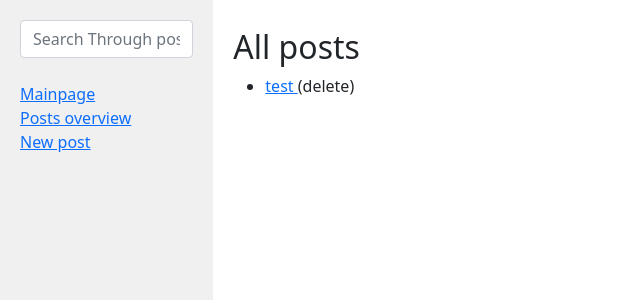
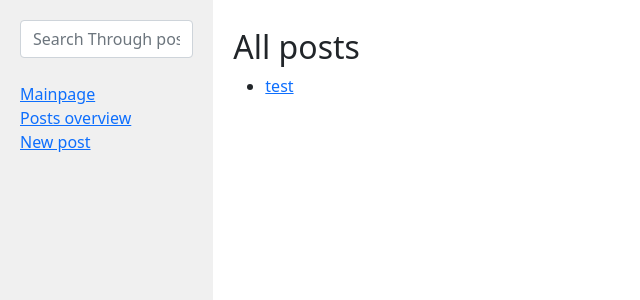
Before and after one commit to sir-ragna/django-wiki, a Django app: page /posts/ in a window 1280 px wide. Shown: the top 300 px of the page, without its empty margins (0-640 px from the left). Run offline with Django 3.2, Linux system fonts and the light colour scheme.

Commit message:
Remove inline delete buttons from posts index

```diff
--- a/posts/templates/posts.html.j2
+++ b/posts/templates/posts.html.j2
@@ -13,10 +9,6 @@
             <a href="{% url 'view' post %}">
                 {{ post }}
             </a>
-
-            <!-- Nice oneliner CSFR Hack -->
-            (<span onclick="fetch('{% url 'view' post %}', {method: 'delete', headers: { 'X-CSRFToken': document.querySelector('[name=csrfmiddlewaretoken]').value } }).then(() => {window.location.reload(true)})"
-            >delete</span>)
         </li>
     {% endfor %}
     </ul>
```
Also changed, not shown: other parts of posts/templates/posts.html.j2 (+0 -4 lines).
